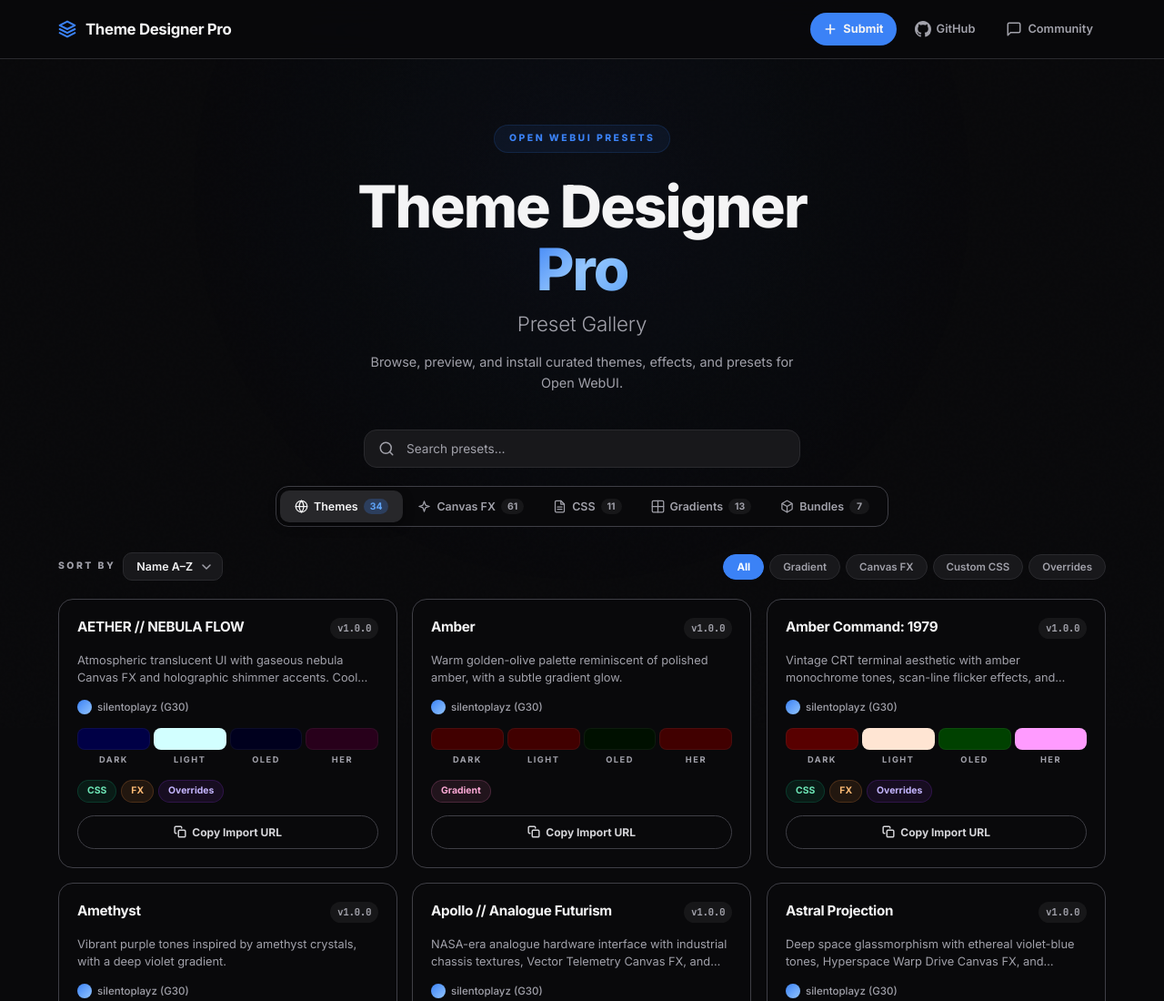
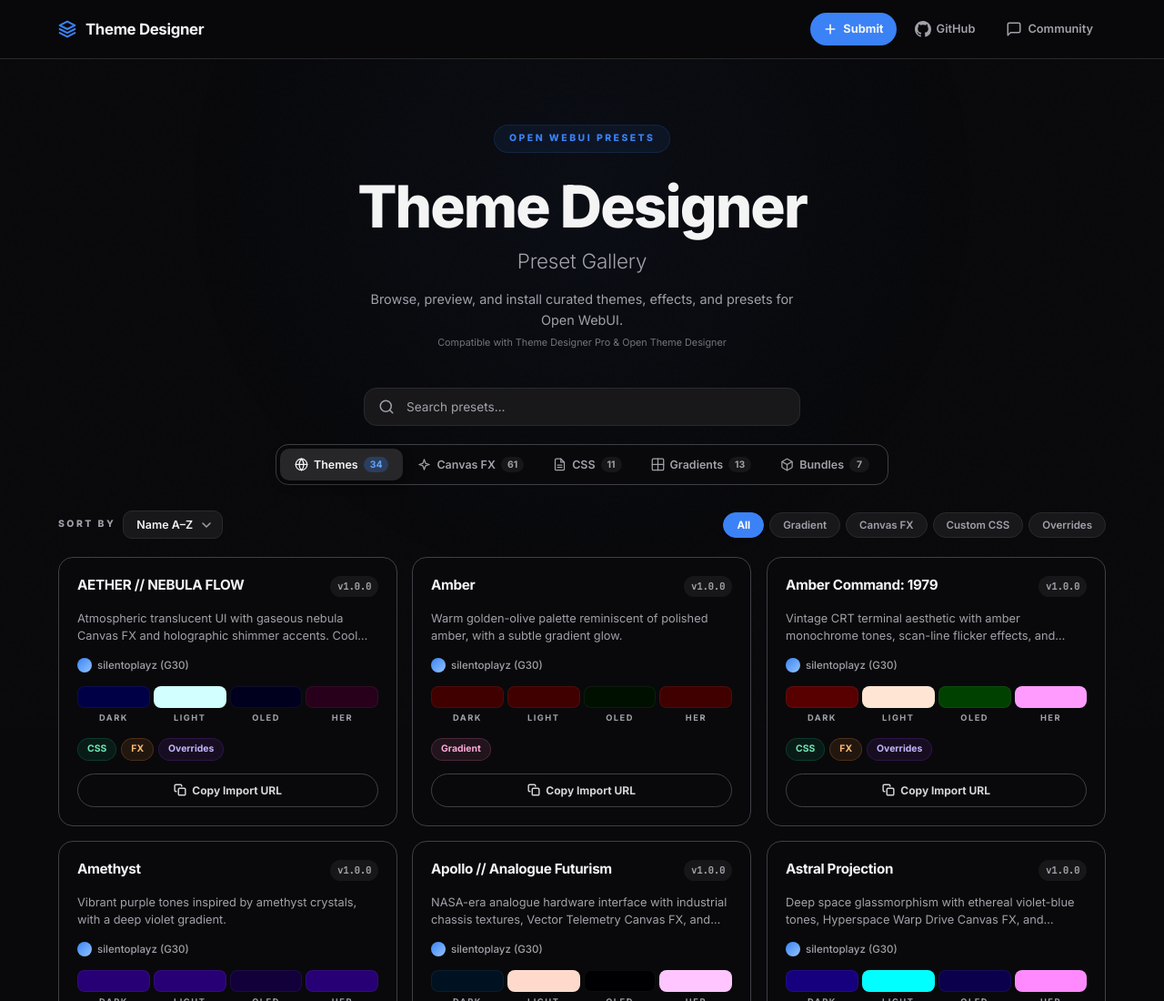
Before and after one commit to silentoplayz/theme-designer-pro-presets, a website: page docs/index.html in a window 1280 px wide. Shown: the top 1100 px of the page at 91% size. Drawn offline with Linux system fonts and the light colour scheme.

Commit message:
refactor: update GitHub Pages gallery to product-neutral branding
The preset gallery serves both Theme Designer Pro (tool) and Open
Theme Designer (event function). Updated:
- Page title, meta tags, and hero to use 'Theme Designer'
- Header logo text drops 'Pro' suffix
- Hero adds 'Compatible with TDP & OTD' subtitle
- Toast message: 'Paste in Theme Designer → Import'
- All CSS/JS comments: removed TDP-specific references

```diff
--- a/docs/app.js
+++ b/docs/app.js
@@ -1,8 +1,7 @@
 /* ========================================
-   Theme Designer Pro — Preset Gallery
+   Theme Designer — Preset Gallery
    Application logic: fetch, render, search,
    detail modal, shareable URL state
-   Aligned with TDP visual language
    ======================================== */
 
 (function () {
@@ -570,7 +569,7 @@
     btn.classList.add('copied');
     btn.innerHTML = `${ICONS.check}<span>Copied!</span>`;
 
-    showToast('Copied! Paste in Theme Designer Pro → Import');
+    showToast('Copied! Paste in Theme Designer → Import');
 
     setTimeout(() => {
       btn.classList.remove('copied');
--- a/docs/index.html
+++ b/docs/index.html
@@ -3,11 +3,11 @@
 <head>
   <meta charset="UTF-8">
   <meta name="viewport" content="width=device-width, initial-scale=1.0">
-  <title>Theme Designer Pro — Preset Gallery</title>
-  <meta name="description" content="Browse, preview, and install curated theme presets, canvas effects, CSS presets, gradients, and bundles for Open WebUI's Theme Designer Pro.">
+  <title>Theme Designer — Preset Gallery</title>
+  <meta name="description" content="Browse, preview, and install curated theme presets, canvas effects, CSS presets, gradients, and bundles for Open WebUI's Theme Designer Pro and Open Theme Designer.">
   <meta name="theme-color" content="#09090b">
-  <meta property="og:title" content="Theme Designer Pro — Preset Gallery">
-  <meta property="og:description" content="A curated collection of premium themes, effects, and presets for Open WebUI.">
+  <meta property="og:title" content="Theme Designer — Preset Gallery">
+  <meta property="og:description" content="A curated collection of premium themes, effects, and presets for Open WebUI's theme designers.">
   <meta property="og:type" content="website">
   <link rel="preconnect" href="https://fonts.googleapis.com">
   <link rel="preconnect" href="https://fonts.gstatic.com" crossorigin>
@@ -21,9 +21,9 @@
 
   <header class="site-header">
     <div class="header-inner">
-      <a href="#" class="logo" aria-label="Theme Designer Pro">
+      <a href="#" class="logo" aria-label="Theme Designer">
         <svg class="logo-icon" width="20" height="20" viewBox="0 0 24 24" fill="none" stroke="currentColor" stroke-width="2.5" stroke-linecap="round" stroke-linejoin="round"><path d="M12 2L2 7l10 5 10-5-10-5zM2 17l10 5 10-5M2 12l10 5 10-5"></path></svg>
-        <span>Theme Designer Pro</span>
+        <span>Theme Designer</span>
       </a>
       <nav class="header-links">
         <a href="https://github.com/silentoplayz/theme-designer-pro-presets/issues/new?template=theme-submission.yml" target="_blank" rel="noopener noreferrer" class="header-link submit-cta">
@@ -48,10 +48,9 @@
       <div class="hero-badge">Open WebUI Presets</div>
       <h1 class="hero-title">
         <span class="hero-title-line">Theme Designer</span>
-        <span class="hero-title-accent">Pro</span>
       </h1>
       <p class="hero-subtitle">Preset Gallery</p>
-      <p class="hero-desc">Browse, preview, and install curated themes, effects, and presets for Open WebUI.</p>
+      <p class="hero-desc">Browse, preview, and install curated themes, effects, and presets for Open WebUI.<br><span style="font-size: 0.75em; opacity: 0.7;">Compatible with Theme Designer Pro &amp; Open Theme Designer</span></p>
     </section>
 
     <!-- Controls -->
```
Also changed, not shown: docs/style.css (+14 -15 lines).
